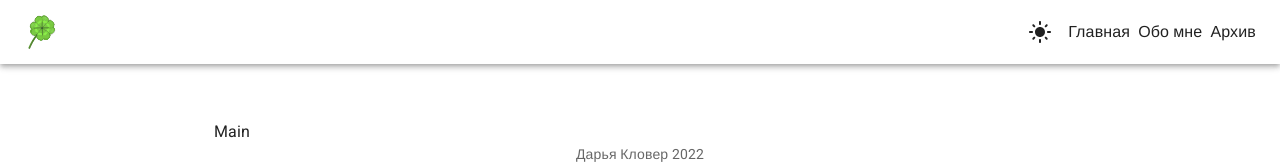
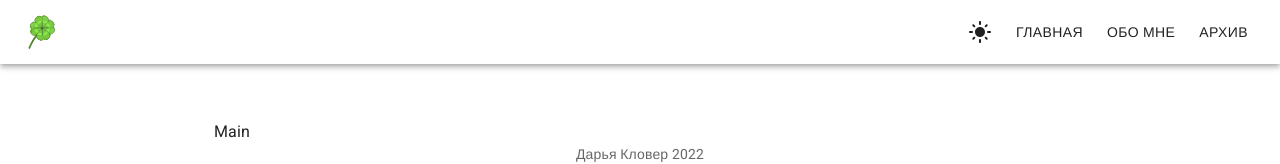
Before and after one commit to SiarheiBobryk/dariaklover, a React (Create React App) app: page / in a window 1280 px wide. Shown: the top 164 px of the page. Built offline with nearby package versions, Linux system fonts and the light colour scheme; a web font is replaced by a local one.

Commit message:
Integrate routing to MUI

```diff
--- a/src/components/TopBar/TopBar.tsx
+++ b/src/components/TopBar/TopBar.tsx
@@ -1,4 +1,6 @@
 import * as React from 'react';
+
+import { Link as RouterLink } from 'react-router-dom';
 
 import AppBar from '@mui/material/AppBar';
 import Box from '@mui/material/Box';
@@ -12,6 +14,7 @@ import LightModeIcon from '@mui/icons-material/LightMode';
 import DarkModeIcon from '@mui/icons-material/DarkMode';
 import MenuIcon from '@mui/icons-material/Menu';
 import SvgIcon, { SvgIconProps } from '@mui/material/SvgIcon';
+import Button from '@mui/material/Button';
 
 import { ColorModeContext, ColorModeContextValue } from '../../providers/ColorModeProvider';
 import { ReactComponent as Logo } from '../../images/logo.svg';
@@ -91,9 +94,9 @@ function TopBar() {
               {pages.map(({ to, label }) => {
                 return (
                   <MenuItem key={to} onClick={handleCloseNavMenu}>
-                    <Link color="inherit" href={to} underline="hover">
+                    <Button key={to} to={to} component={RouterLink} variant="text" color="inherit">
                       {label}
-                    </Link>
+                    </Button>
                   </MenuItem>
                 );
               })}
@@ -104,9 +107,9 @@ function TopBar() {
           <Box sx={{ display: { xs: 'none', sm: 'flex' }, alignItems: 'center', gap: 1 }}>
             {pages.map(({ to, label }) => {
               return (
-                <Link key={to} color="inherit" href={to} underline="hover">
+                <Button key={to} to={to} component={RouterLink} variant="text" color="inherit">
                   {label}
-                </Link>
+                </Button>
               );
             })}
           </Box>
```
